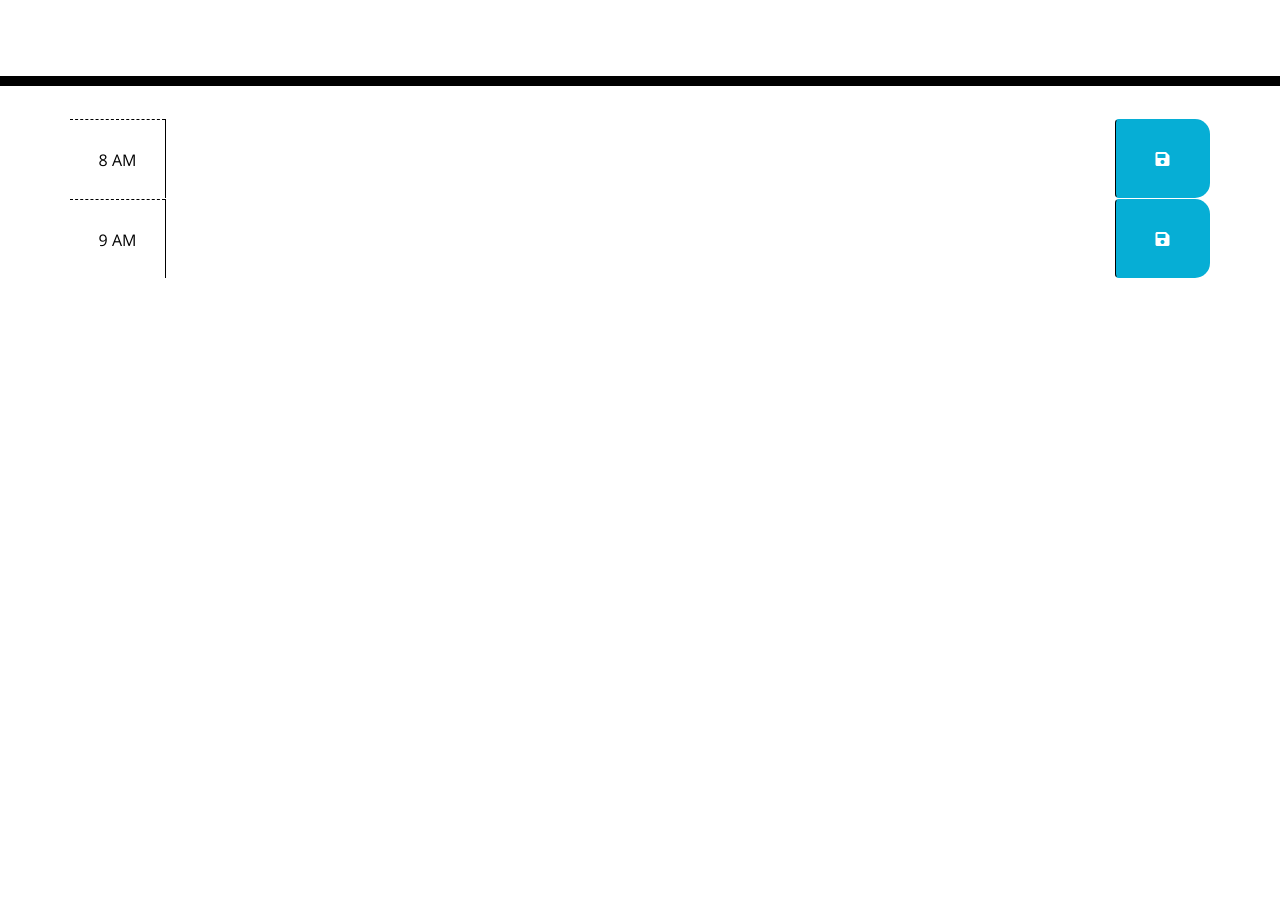
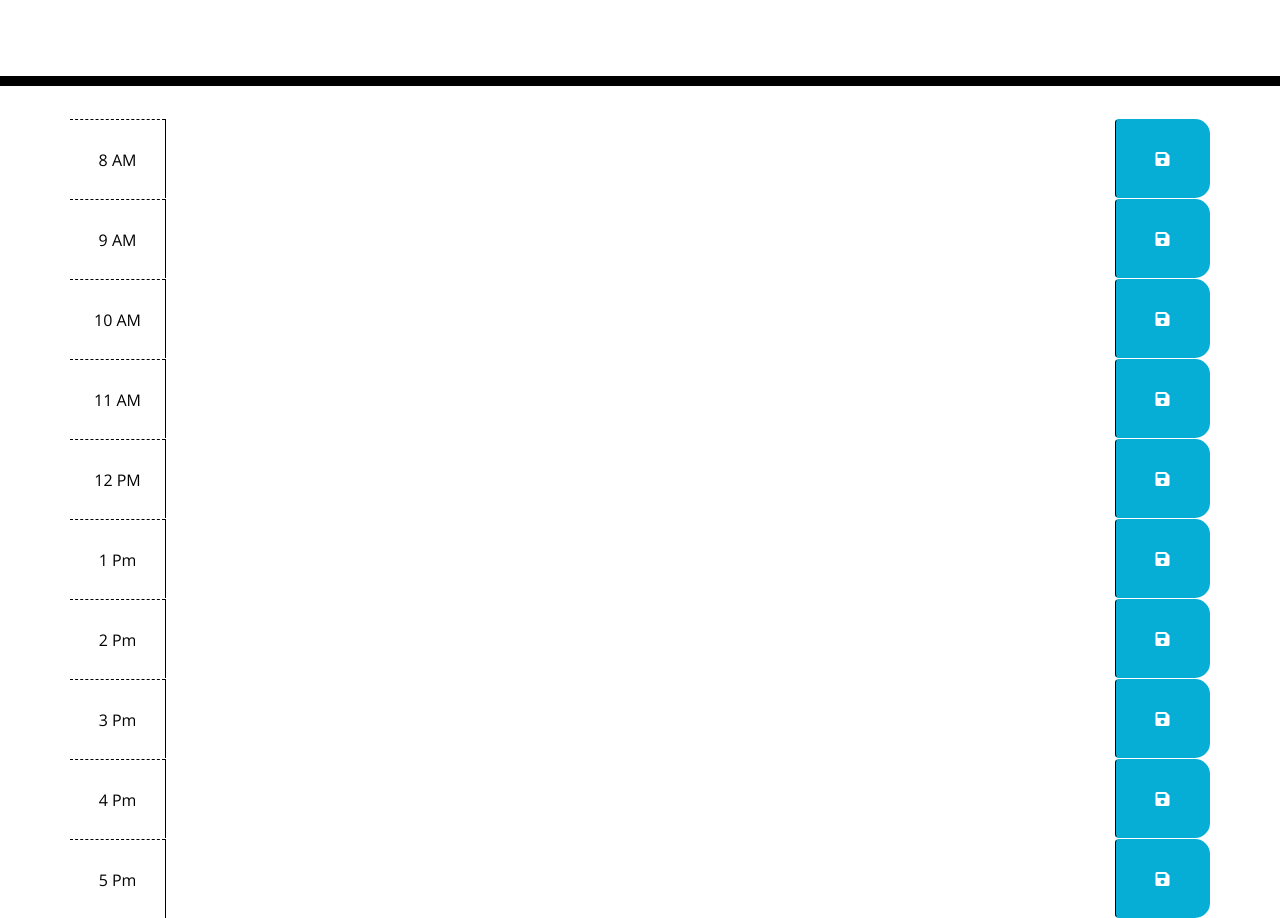
Before and after one commit to wilmerojeda13/Work-Schedule-Project, a plain HTML site: page index.html in a window 1280 px wide. Shown: the part 182-1100 px from the top of the page. Before the commit the page ends 800 px from the top, so only its background shows below. Drawn offline with nearby package versions, Linux system fonts and the light colour scheme.

Commit message:
add update 2 repeat action

```diff
--- a/index.html
+++ b/index.html
@@ -45,6 +45,89 @@
             <button class="btn saveBtn col-md-1"><i class="fas fa-save"></i></button>
         </div>
 
+		<div id="hour10" class="row time-block">
+            <div class="col-md-1 hour">
+                10 AM
+            </div>
+            <textarea class="col-md-10 description">
+            </textarea>
+            <button class="btn saveBtn col-md-1"><i class="fas fa-save"></i></button>
+        </div>
+
+		<div id="hour11" class="row time-block">
+            <div class="col-md-1 hour">
+                11 AM
+            </div>
+            <textarea class="col-md-10 description">
+            </textarea>
+            <button class="btn saveBtn col-md-1"><i class="fas fa-save"></i></button>
+        </div>
+
+		<div id="hour12" class="row time-block">
+            <div class="col-md-1 hour">
+                12 PM
+            </div>
+            <textarea class="col-md-10 description">
+            </textarea>
+            <button class="btn saveBtn col-md-1"><i class="fas fa-save"></i></button>
+        </div>
+
+		<div id="hour1" class="row time-block">
+            <div class="col-md-1 hour">
+                1 Pm
+            </div>
+            <textarea class="col-md-10 description">
+            </textarea>
+            <button class="btn saveBtn col-md-1"><i class="fas fa-save"></i></button>
+        </div>
+
+		<div id="hour2" class="row time-block">
+            <div class="col-md-1 hour">
+                2 Pm
+            </div>
+            <textarea class="col-md-10 description">
+            </textarea>
+            <button class="btn saveBtn col-md-1"><i class="fas fa-save"></i></button>
+        </div>
+
+		<div id="hour3" class="row time-block">
+            <div class="col-md-1 hour">
+                3 Pm
+            </div>
+            <textarea class="col-md-10 description">
+            </textarea>
+            <button class="btn saveBtn col-md-1"><i class="fas fa-save"></i></button>
+        </div>
+
+		<div id="hour4" class="row time-block">
+            <div class="col-md-1 hour">
+                4 Pm
+            </div>
+            <textarea class="col-md-10 description">
+            </textarea>
+            <button class="btn saveBtn col-md-1"><i class="fas fa-save"></i></button>
+        </div>
+
+		<div id="hour5" class="row time-block">
+            <div class="col-md-1 hour">
+                5 Pm
+            </div>
+            <textarea class="col-md-10 description">
+            </textarea>
+            <button class="btn saveBtn col-md-1"><i class="fas fa-save"></i></button>
+        </div>
+
+
+
+
+
+
+
+
+
+
+
+
 
 
 	</div>
```
